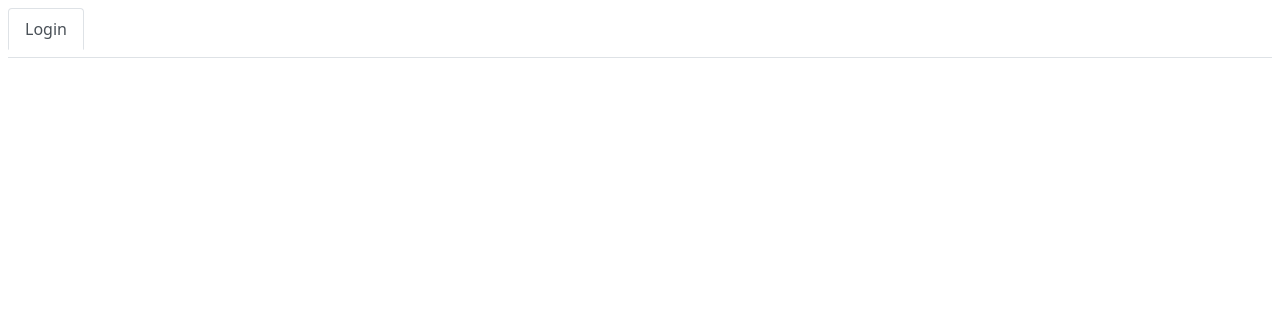
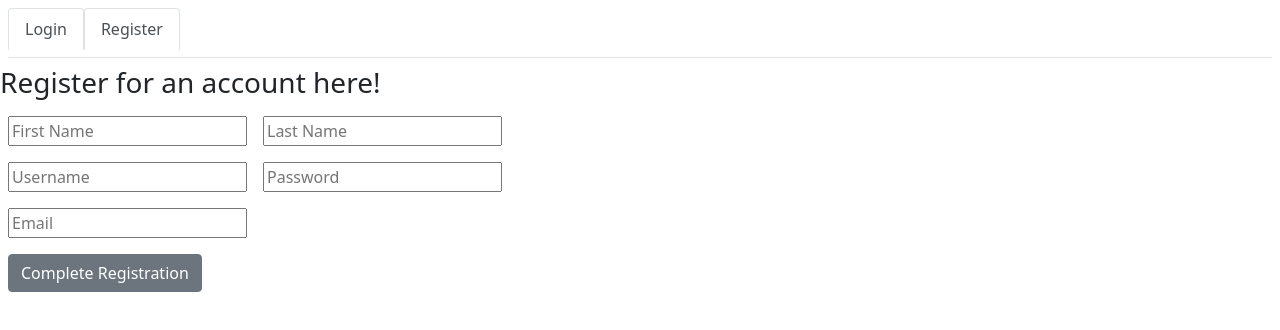
Before and after one commit to KevinVillegasDev/CapstoneFrontend, a React (Create React App) app: page /register in a window 1280 px wide. Shown: the top 330 px of the page. Built offline with nearby package versions, Linux system fonts and the light colour scheme.

Commit message:
Created register form class, refactored nav bar and login

```diff
--- a/src/components/App.jsx
+++ b/src/components/App.jsx
@@ -3,6 +3,7 @@ import React, {Component} from 'react';
 import { Route, Switch, Redirect, Link } from 'react-router-dom';
 import LoginPage from './Login/LoginPage';
 import NavigationBar from './Navbar/NavigationBar';
+import RegisterForm from './Register/RegisterForm';
 
 class App extends Component {
     constructor(props) {
@@ -13,12 +14,13 @@ class App extends Component {
     }
 
     componentDidMount() {
-        const jwt = localStorage.getItem('access');
+        const jwt = localStorage.getItem('token');
         try{
             const user = jwtDecode(jwt);
             this.setState({
                 user
             });
+            console.log(user)
         } catch {
 
         }
@@ -35,6 +37,7 @@ class App extends Component {
                 <div>
                     <Switch>
                         <Route path='/login' component={LoginPage} />
+                        <Route path='/register' component={RegisterForm} />
                     </Switch>
                 </div>
 
--- a/src/components/Login/LoginUserHook.jsx
+++ b/src/components/Login/LoginUserHook.jsx
@@ -14,7 +14,7 @@ const LoginUser = (username, password) => {
         let response = await axios.post('http://127.0.0.1:8000/api/auth/login/', userCredentials);
         if(response){
             //store token in browser
-            localStorage.setItem('access', response.data.token);
+            localStorage.setItem('token', response.data.token);
             console.log("good login");
             console.log(response.data.token);
             window.location = '/';
--- a/src/components/Navbar/NavigationBar.jsx
+++ b/src/components/Navbar/NavigationBar.jsx
@@ -11,6 +11,9 @@ const NavigationBar = ({user}) => {
                     <dd class="nav-item">
                         <Link to="/login" class="nav-link active">Login</Link>
                     </dd>
+                    <dd class="nav-item">
+                        <Link to="/register" class="nav-link active">Register</Link>
+                    </dd>
                 </React.Fragment>
             }
             </dl>
--- /dev/null
+++ b/src/components/Register/RegisterForm.css
@@ -0,0 +1,10 @@
+.p {
+    font-size: 20px;
+}
+
+.newUserButton {
+    background-color: #ff9900;
+    color: black;
+    border-radius: 5px;
+    margin-left: 5px;
+}
--- /dev/null
+++ b/src/components/Register/RegisterForm.jsx
@@ -0,0 +1,73 @@
+import axios from "axios";
+import React, {Component} from 'react';
+import './RegisterForm.css';
+
+class RegisterForm extends Component {
+    constructor(props) {
+        super(props);
+        this.state = {
+            first_name: '',
+            last_name: '',
+            username: '',
+            password: '',
+            email: '',
+         }
+    }
+
+    async registerRequest(userInfo){
+        userInfo = {
+            first_name: userInfo.first_name,
+            last_name: userInfo.last_name,
+            username: userInfo.username,
+            password: userInfo.password,
+            email: userInfo.email,
+
+        }
+        console.log(userInfo)
+        try{
+            let response = await axios.post('http://127.0.0.1:8000/api/auth/register/', userInfo);
+            console.log(response.data);
+            window.location = '/login';
+        }
+        catch(ex){
+            console.log("bad call")
+        }
+    }
+
+    handleChange = (event) => {
+        this.setState({
+            [event.target.name]: event.target.type === "number"? event.target.valueAsNumber : event.target.value
+        });
+    }
+
+    handleSubmit = (event) => {
+        event.preventDefault();
+        this.registerRequest(this.state);
+    };
+
+    render() {
+        const first_name = this.state.first_name;
+        const last_name = this.state.last_name;
+        const username = this.state.username;
+        const password = this.state.password;
+        const email = this.state.email;
+        return (
+            <div class="RegisterForm">
+                <h3>Register for an account here!</h3>
+                <form onSubmit={(event) => this.handleSubmit(event)}>
+                    <input class="m-2" name="first_name" type="text" placeholder="First Name" value={first_name} onChange={this.handleChange} />
+                    <input class="m-2" name="last_name" type="text" placeholder="Last Name" value={last_name} onChange={this.handleChange} />
+                    <br />
+                    <input class="m-2" name="username" type="text" placeholder="Username" value={username} onChange={this.handleChange} />
+                    <input class="m-2" name="password" type="password" placeholder="Password" value={password} onChange={this.handleChange} />
+                    <br />
+                    <input class="m-2" name="email" type="email" placeholder="Email" value={email} onChange={this.handleChange} />
+                    <br />
+                    <input id="newUserButton" name="submit" type="Submit" value="Complete Registration" className="btn btn-secondary m-2" />
+                </form>
+            </div>
+         );
+    }
+}
+
+export default RegisterForm;
```
